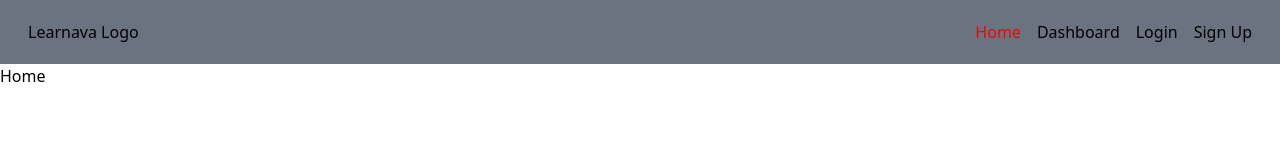
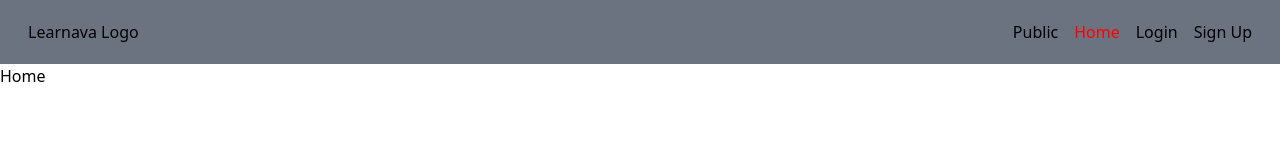
Before and after one commit to Kohhx/Learnvana, a React (Create React App) app in the folder frontend/: page / in a window 1280 px wide. Shown: the top 160 px of the page. Built offline with nearby package versions, Linux system fonts and the light colour scheme.

Commit message:
Edited navbar components and can create class now

```diff
--- a/frontend/src/App.js
+++ b/frontend/src/App.js
@@ -1,6 +1,6 @@
 import React from "react";
 import { BrowserRouter as Router, Routes, Route, Link } from "react-router-dom";
-import Navbar from "./components/Navbar";
+import Navbar from "./components/Navbars/Navbar";
 import Home from "./pages/Home";
 import Login from "./pages/Login";
 import Signup from "./pages/Signup";
--- a/frontend/src/app/store.js
+++ b/frontend/src/app/store.js
@@ -1,8 +1,10 @@
 import { configureStore } from '@reduxjs/toolkit';
 import authReducer from "../features/auth/authSlice"
+import classReducer from "../features/class/classSlice"
 
 export const store = configureStore({
   reducer: {
     auth: authReducer,
+    class: classReducer,
   },
 });
--- a/frontend/src/components/Navbar.js
+++ /dev/null
@@ -1,62 +0,0 @@
-import React from "react";
-import { Link, NavLink, useNavigate } from "react-router-dom";
-import { useSelector, useDispatch } from "react-redux";
-import { logout, reset } from "../features/auth/authSlice";
-
-const Navbar = () => {
-  const { user } = useSelector((state) => state.auth);
-  const authDispatch = useDispatch();
-  const navigate = useNavigate();
-
-  const handleClick = () => {
-    authDispatch(logout());
-    authDispatch(reset());
-    navigate("/");
-  };
-
-  const activeStyle = ({ isActive }) =>
-    isActive ? { color: "red" } : undefined;
-
-  // Select nav content based on login and roles
-  const navContent = user ? (
-    <>
-      <li>
-        <button onClick={handleClick}>Logout</button>
-      </li>
-    </>
-  ) : (
-    <>
-      <li>
-        <NavLink to="/" style={activeStyle}>
-          Home
-        </NavLink>
-      </li>
-      <li>
-        <NavLink to="/classes/dashboard" style={activeStyle}>
-          Dashboard
-        </NavLink>
-      </li>
-      <li>
-        <NavLink to="/users/login" style={activeStyle}>
-          Login
-        </NavLink>
-      </li>
-      <li>
-        <NavLink to="/users/signup" style={activeStyle}>
-          Sign Up
-        </NavLink>
-      </li>
-    </>
-  );
-
-  return (
-    <div className="w-screen h-16 bg-gray-500 px-7 flex items-center">
-      <div className="flex-1">
-        <Link to="/">Learnava Logo</Link>
-      </div>
-      <ul className="flex gap-4">{navContent}</ul>
-    </div>
-  );
-};
-
-export default Navbar;
--- /dev/null
+++ b/frontend/src/components/Navbars/Navbar.js
@@ -0,0 +1,63 @@
+import React from "react";
+import { Link, NavLink, useNavigate } from "react-router-dom";
+import { useSelector, useDispatch } from "react-redux";
+import { logout, reset } from "../../features/auth/authSlice";
+import Navbarpublic from "./Navbarpublic";
+import Navbarinstructor from "./Navbarinstructor.js";
+import Navbarstudent from "./Navbarstudent";
+import Navbarguardian from "./Navbarguardian";
+
+const Navbar = () => {
+  const { user } = useSelector((state) => state.auth);
+  const authDispatch = useDispatch();
+  const navigate = useNavigate();
+
+  const handleClick = () => {
+    authDispatch(logout());
+    authDispatch(reset());
+    navigate("/");
+  };
+
+  const activeStyle = ({ isActive }) =>
+    isActive ? { color: "red" } : undefined;
+
+  // Select nav content based on login and roles
+
+  let navContent;
+  if (user) {
+    switch (user.role) {
+      case "instructor":
+        navContent = <Navbarinstructor activeStyle={activeStyle} />;
+        break;
+      case "student":
+        navContent = <Navbarstudent activeStyle={activeStyle} />;
+        break;
+      case "guardian":
+        navContent = <Navbarguardian activeStyle={activeStyle} />;
+        break;
+      default:
+    }
+  } else {
+    navContent = <Navbarpublic activeStyle={activeStyle} />;
+  }
+
+  const logoutContent = (
+    <li>
+      <button onClick={handleClick}>Logout</button>
+    </li>
+  );
+
+  return (
+    <div className="w-screen h-16 bg-gray-500 px-7 flex items-center">
+      <div className="flex-1">
+        <Link to="/">Learnava Logo</Link>
+      </div>
+      <ul className="flex gap-4">
+        {navContent}
+        {user && logoutContent}
+      </ul>
+    </div>
+  );
+};
+
+export default Navbar;
--- /dev/null
+++ b/frontend/src/components/Navbars/Navbarguardian.js
@@ -0,0 +1,22 @@
+import React from 'react'
+import {  NavLink } from "react-router-dom";
+
+const Navbarguardian = ({activeStyle}) => {
+  return (
+    <>
+    <h1>Guardian</h1>
+      <li>
+        <NavLink to="/" style={activeStyle}>
+          Home
+        </NavLink>
+      </li>
+      <li>
+        <NavLink to="/classes/dashboard" style={activeStyle}>
+          Dashboard
+        </NavLink>
+      </li>
+    </>
+  )
+}
+
+export default Navbarguardian
--- /dev/null
+++ b/frontend/src/components/Navbars/Navbarinstructor.js
@@ -0,0 +1,27 @@
+import React from 'react'
+import {  NavLink } from "react-router-dom";
+
+const NavbarInstructor = ({activeStyle}) => {
+  return (
+    <>
+    <h1>Instructor</h1>
+      <li>
+        <NavLink to="/" style={activeStyle}>
+          Home
+        </NavLink>
+      </li>
+      <li>
+        <NavLink to="/classes/new" style={activeStyle}>
+          Create Class
+        </NavLink>
+      </li>
+      <li>
+        <NavLink to="/classes/dashboard" style={activeStyle}>
+          Dashboard
+        </NavLink>
+      </li>
+    </>
+  )
+}
+
+export default NavbarInstructor
--- /dev/null
+++ b/frontend/src/components/Navbars/Navbarpublic.js
@@ -0,0 +1,27 @@
+import React from 'react'
+import {  NavLink } from "react-router-dom";
+
+const Navbarpublic = ({activeStyle}) => {
+  return (
+    <>
+      <h1>Public</h1>
+      <li>
+        <NavLink to="/" style={activeStyle}>
+          Home
+        </NavLink>
+      </li>
+      <li>
+        <NavLink to="/users/login" style={activeStyle}>
+          Login
+        </NavLink>
+      </li>
+      <li>
+        <NavLink to="/users/signup" style={activeStyle}>
+          Sign Up
+        </NavLink>
+      </li>
+    </>
+  )
+}
+
+export default Navbarpublic
--- /dev/null
+++ b/frontend/src/components/Navbars/Navbarstudent.js
@@ -0,0 +1,22 @@
+import React from 'react'
+import {  NavLink } from "react-router-dom";
+
+const Navbarstudent = ({activeStyle}) => {
+  return (
+    <>
+    <h1>Student</h1>
+      <li>
+        <NavLink to="/" style={activeStyle}>
+          Home
+        </NavLink>
+      </li>
+      <li>
+        <NavLink to="/classes/dashboard" style={activeStyle}>
+          Dashboard
+        </NavLink>
+      </li>
+    </>
+  )
+}
+
+export default Navbarstudent
--- a/frontend/src/features/class/classService.js
+++ b/frontend/src/features/class/classService.js
@@ -1,18 +1,21 @@
 import axios from "axios";
 
-const PROXY = "http://localhost:5000"
+const PROXY = "http://localhost:5000";
 
 const API_NEW_CLASS_URL = PROXY.concat("/api/classes/create");
 
-
 // post new class
-const newClass = async (classData) => {
-  const response = await axios.post(API_NEW_CLASS_URL, classData);
+const newClass = async (classData, token) => {
+  const config = {
+    headers: {
+      Authorization: `Bearer ${token}`,
+    },
+  };
+  const response = await axios.post(API_NEW_CLASS_URL, classData, config);
   if (response.data) {
     return response.data;
   }
 };
-
 
 // Put all the function into authService object before exporting
 const classService = {
--- a/frontend/src/features/class/classSlice.js
+++ b/frontend/src/features/class/classSlice.js
@@ -4,6 +4,7 @@ import classService from "../class/classService";
 // Create the initial state for auth
 const initialState = {
   classes: [],
+  class: {},
   isError: false,
   isSuccess: false,
   isLoading: false,
@@ -15,7 +16,8 @@ export const newClass = createAsyncThunk(
   "class/create",
   async (classData, thunkAPI) => {
     try {
-      return await classService.newClass(classData);
+      const token = thunkAPI.getState().auth.user.token;
+      return await classService.newClass(classData, token);
     } catch (error) {
       const message =
         (error.response &&
@@ -28,18 +30,12 @@ export const newClass = createAsyncThunk(
   }
 );
 
-
 // Create classSlice
 export const classSlice = createSlice({
   name: "class",
   initialState,
   reducers: {
-    reset: (state) => {
-      state.isLoading = false;
-      state.isError = false;
-      state.isSuccess = false;
-      state.message = "";
-    },
+    reset: (state) => initialState,
   },
   extraReducers: (builder) => {
     builder
@@ -49,15 +45,12 @@ export const classSlice = createSlice({
       .addCase(newClass.fulfilled, (state, action) => {
         state.isLoading = false;
         state.isSuccess = true;
-        state.classes = action.payload;
       })
       .addCase(newClass.rejected, (state, action) => {
         state.isLoading = false;
         state.isError = true;
-        state.classes = null;
         state.message = action.payload;
-      })
-
+      });
   },
 });
 
--- a/frontend/src/pages/New.js
+++ b/frontend/src/pages/New.js
@@ -7,9 +7,7 @@ import { FaUser } from "react-icons/fa";
 import Validator from "../utilities/Validator";
 import { toast } from "react-toastify";
 import { useSelector, useDispatch } from "react-redux"
-import { newClass } from "../features/class/classSlice";
-
-
+import { newClass, reset } from "../features/class/classSlice";
 
 // Reducer function
 const formReducer = (state, action) => {
@@ -70,7 +68,7 @@ const New = () => {
   const [formState, dispatch] = useReducer(formReducer, formInitialState);
   const classDispatch = useDispatch();
   const navigate = useNavigate();
-  const { classes, isLoading, isError, isSuccess, message } = useSelector( (state) => state.auth);
+  const { classes, isLoading, isError, isSuccess, message } = useSelector( (state) => state.class);
 
   // Handle all changes from all input and get back value and validity
   // Must use call back or go into infinite loop
@@ -105,11 +103,12 @@ const New = () => {
       toast.error(message);
     }
 
-    if (isSuccess || classes) {
+    if (isSuccess) {
       console.log("class created")
+      classDispatch(reset())
       navigate("/classes/dashboard");
     }
-  }, [isError, isSuccess, classes, message, navigate]);
+  }, [isError, isSuccess, message, navigate]);
 
   return (
     <div>
```
Also changed, not shown: 2 other files (tests, documents, lock files or other folders).
